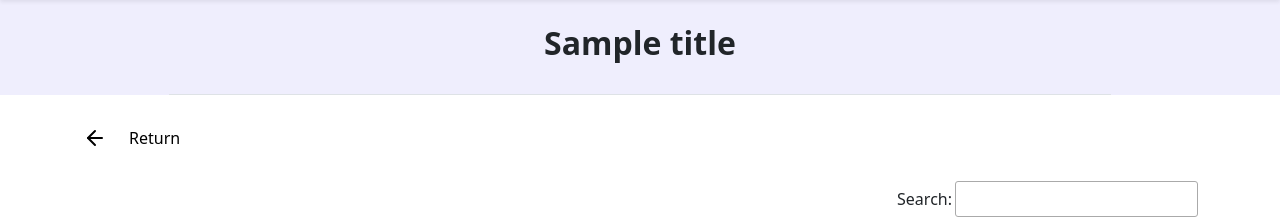
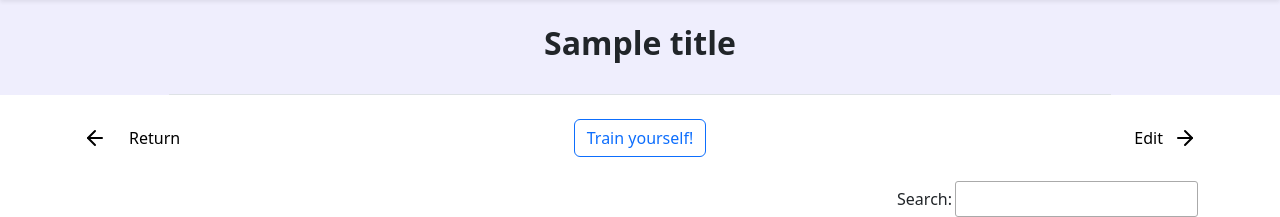
Before and after one commit to johntsinger/verbs-training, a Django app: template training/tables/templates/tables/table_detail.html in a window 1280 px wide. Shown: the part 57-274 px from the top of the page. Run offline with Django 5.2, Linux system fonts and the light colour scheme; tables that the repository leaves empty hold one stand-in row (values such as "Sample post"); the template is opened without the code that fills it: values that come from a table or form of the project are taken from there, most other values are stand-ins (such as "Sample title", 1, 10 or a date in 2020); some libraries are stand-ins or nearby versions.

Commit message:
add edit and train yourself buttons

```diff
--- a/training/tables/templates/tables/table_detail.html
+++ b/training/tables/templates/tables/table_detail.html
@@ -2,7 +2,22 @@
 
 {% block content %}
 <div class="mb-4">
-    {% include 'includes/buttons/return.html' %}
+    <div class="row row-cols-3">
+        <div class="col d-flex justify-content-start">
+        {% include 'includes/buttons/return.html' %}
+        </div>
+        <div class="col d-flex justify-content-center">
+            <a class="btn btn-outline-primary text-nowrap" href="{% url 'tables:training' table.id table.slug_name %}" tabindex="-1">
+                Train yourself!
+            </a>
+        </div>
+        <div class="col d-flex justify-content-end">
+            <a class="btn btn-link icon-link link-body-emphasis text-decoration-none px-0" href="{% url 'tables:training' table.id table.slug_name %}" tabindex="-1">
+                Edit
+                <svg xmlns="http://www.w3.org/2000/svg" width="24" height="24" viewBox="0 0 24 24" fill="none" stroke="currentColor" stroke-width="2" stroke-linecap="round" stroke-linejoin="round" class="lucide lucide-arrow-right ms-1"><path d="M5 12h14"/><path d="m12 5 7 7-7 7"/></svg>
+            </a>
+        </div>
+    </div>
 </div>
 {% include 'verbs/includes/table.html' with verbs=table.verbs.all %}
 {% endblock content %}
```
